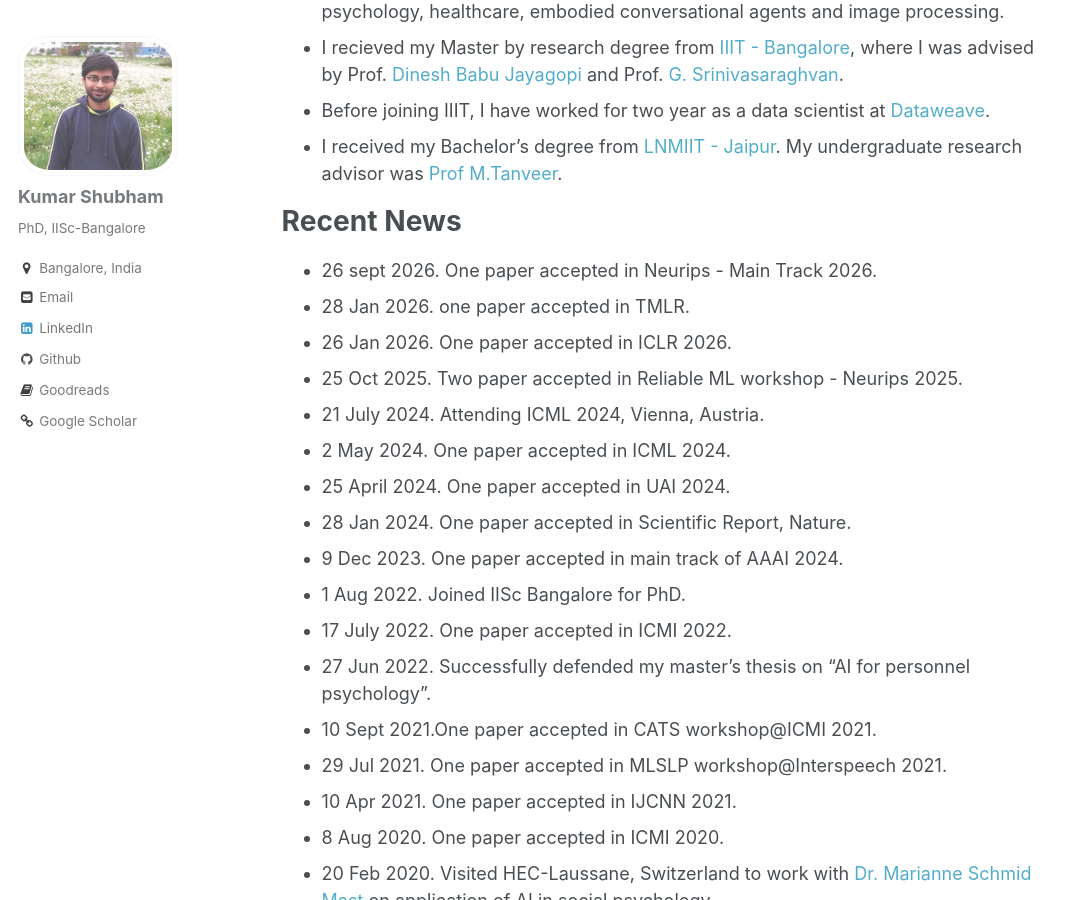
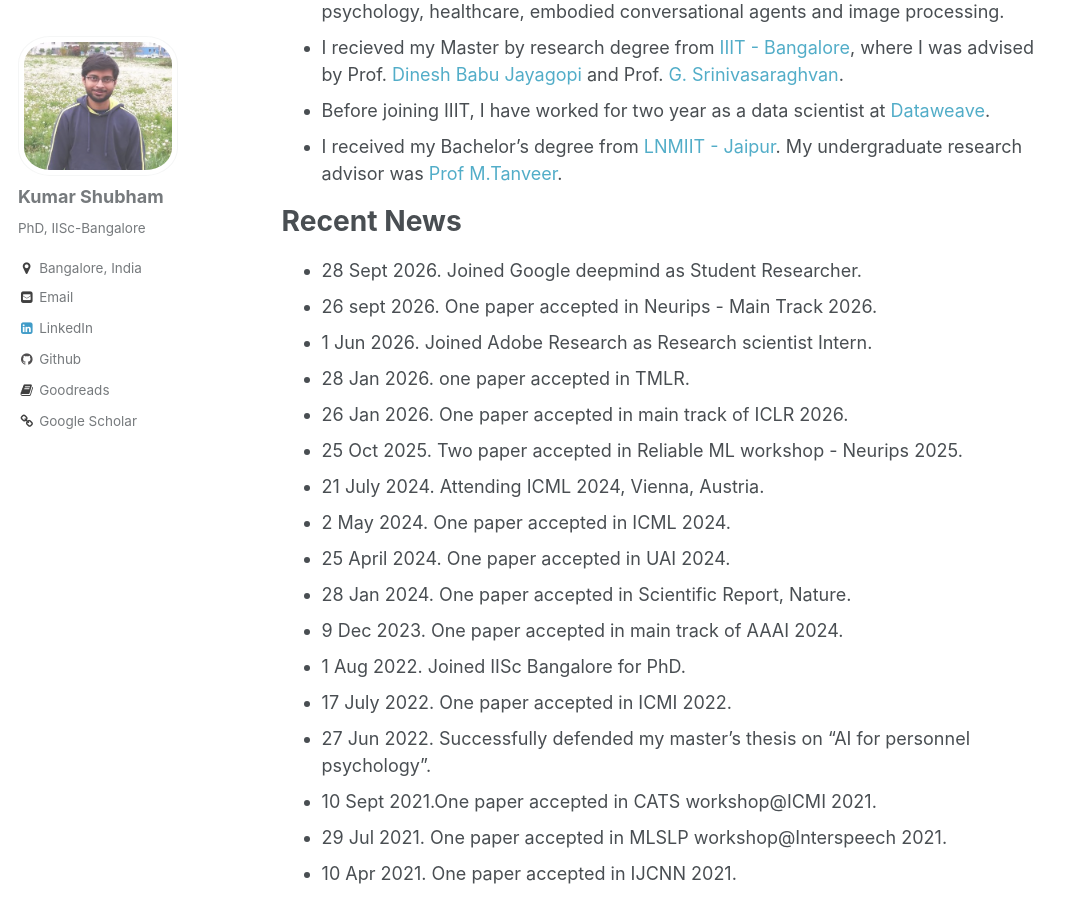
Before and after one commit to kyrs/kyrs.github.io, a Jekyll site: the page built from _pages/about.md, in a window 1280 px wide and 900 px high, scrolled down 303 px. Shown: the whole window, without its empty margins (0-1077 px from the left). Built offline with Jekyll 4.4.1, drawn with Linux system fonts in a browser that asks for light colours.

Commit message:
Update recent news section in about.md

```diff
--- a/_pages/about.md
+++ b/_pages/about.md
@@ -18,9 +18,11 @@ redirect_from:
 * I received my Bachelor’s degree from [LNMIIT - Jaipur](https://www.lnmiit.ac.in/). My undergraduate research advisor was [Prof M.Tanveer](http://www.iiti.ac.in/people/~mtanveer/).
 
 # Recent News
+* 28 Sept 2026. Joined Google deepmind as Student Researcher.
 * 26 sept 2026. One paper accepted in Neurips - Main Track 2026.
+* 1 Jun 2026.   Joined Adobe Research as Research scientist Intern.
 * 28 Jan 2026. one paper accepted in TMLR.
-* 26 Jan 2026. One paper accepted in ICLR 2026.
+* 26 Jan 2026. One paper accepted in main track of ICLR 2026.
 * 25 Oct 2025. Two paper accepted in Reliable ML workshop - Neurips 2025.
 * 21 July 2024. Attending ICML 2024, Vienna, Austria.
 * 2 May 2024. One paper accepted in ICML 2024.
```
